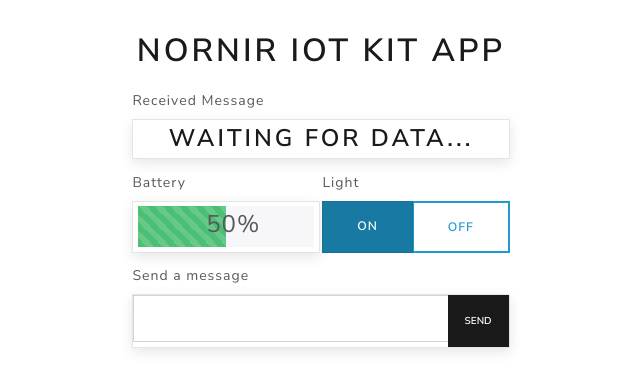
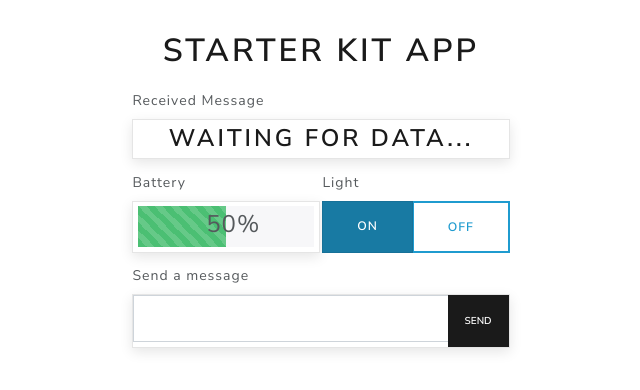
Before and after one commit to Nornir-academy/starter-kit-app, a plain HTML site: page index.html in a window 1280 px wide. Shown: the whole page, without its empty margins (319-959 px from the left). Drawn offline with nearby package versions, Linux system fonts and the light colour scheme.

Commit message:
App header changed

```diff
--- a/index.html
+++ b/index.html
@@ -10,7 +10,7 @@
   </head>
   <body>
     <div class="container">
-      <h1 class="text-center">Nornir IoT kit app</h1>
+      <h1 class="text-center">Starter Kit App</h1>
       <div class="row">
         <div class="col-lg-4 offset-lg-4">
           <div class="row">
```
